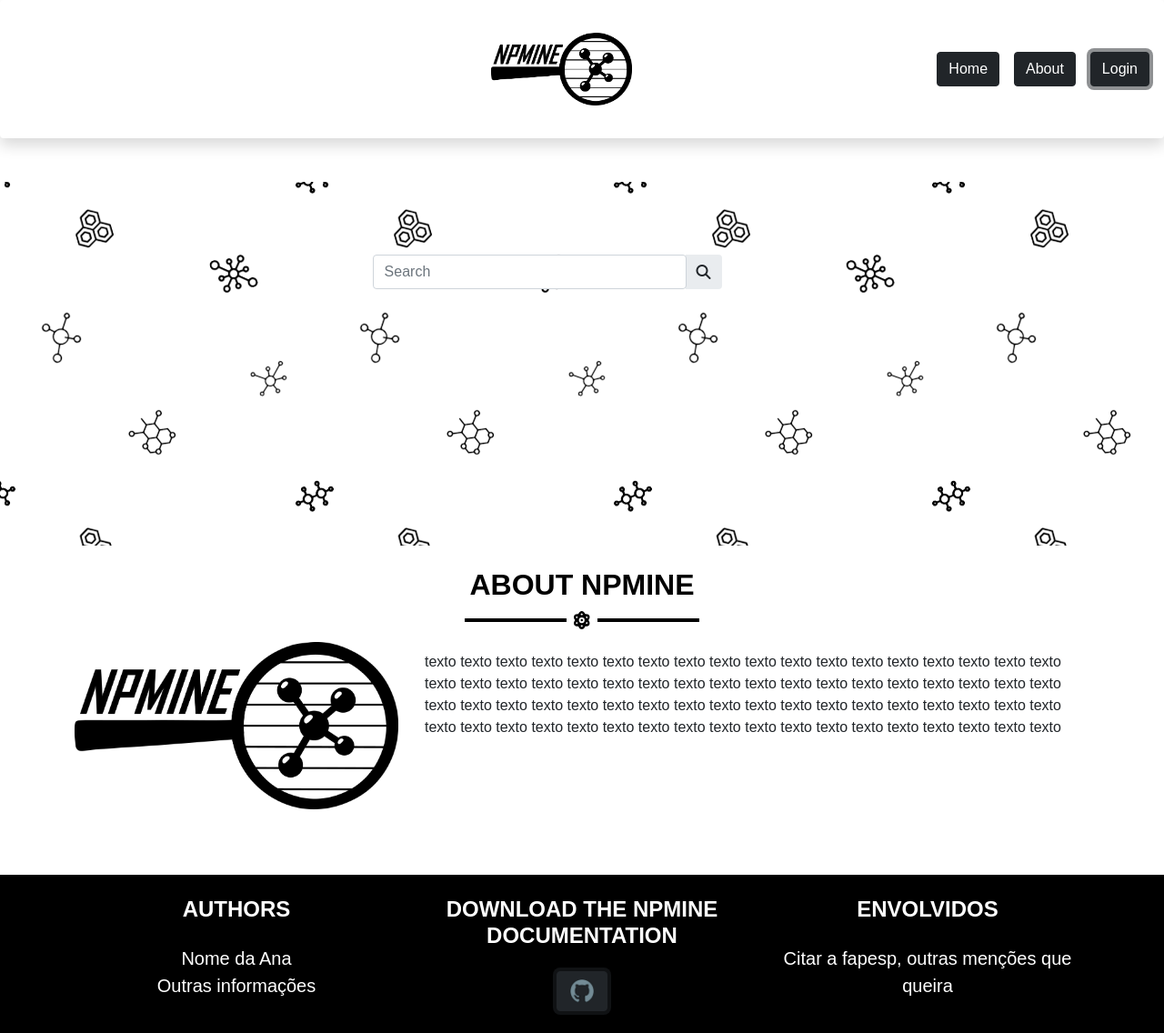
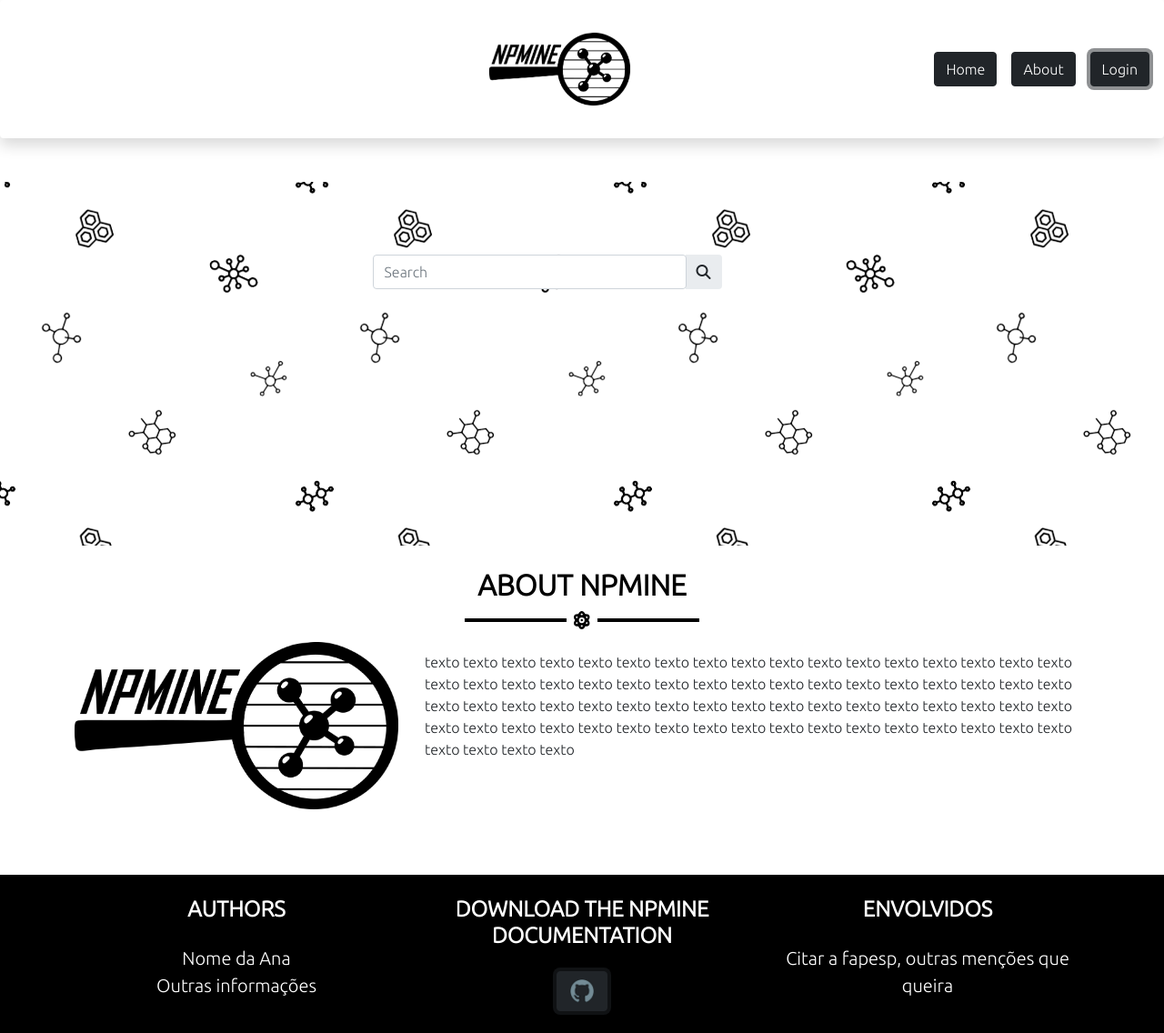
Before and after one commit to KiqMartins/npmine_web_app, a Flask app: page / in a window 1280 px wide. Shown: the whole page at 91% size. Run offline with Flask 2, Linux system fonts and the light colour scheme; some libraries are stand-ins or nearby versions.

Commit message:
Commit 03/05

```diff
--- a/websiteNPMINE/templates/layout.html
+++ b/websiteNPMINE/templates/layout.html
@@ -5,17 +5,17 @@
         <title>{% block title %}NPMINE{% endblock %}</title>
         <!-- Favicon -->
         <link rel="icon" type="image/png" href="static/assets/img/favicon.png" sizes="192x192">
-
         <!-- Icons -->
         <script src="https://kit.fontawesome.com/7af91631db.js" crossorigin="anonymous"></script>
         <script src="https://use.fontawesome.com/releases/v5.15.4/js/all.js" crossorigin="anonymous"></script>
-
         <!-- Adding Bootstrap CSS -->
         <link href="https://cdn.jsdelivr.net/npm/bootstrap@5.1.3/dist/css/bootstrap.min.css" rel="stylesheet" integrity="sha384-1BmE4kWBq78iYhFldvKuhfTAU6auU8tT94WrHftjDbrCEXSU1oBoqyl2QvZ6jIW3" crossorigin="anonymous">
-
-
         <!-- Adding custom CSS -->
         <link href="static/css/style.css" rel="stylesheet" />
+        <!-- Google fonts -->
+        <link rel="preconnect" href="https://fonts.googleapis.com">
+        <link rel="preconnect" href="https://fonts.gstatic.com" crossorigin>
+        <link href="https://fonts.googleapis.com/css2?family=Ubuntu:wght@300&display=swap" rel="stylesheet">
     </head>
     <body>
         <header>
@@ -23,14 +23,15 @@
             <div class = "navegacao">
               <nav class="navbar navbar-expand-lg navbar-light bg-light shadow p-3 mb-5 bg-white rounded">
                   <div class="container-fluid">
-                      <a class="navbar-brand" href="#">
+                    <a class="navbar-brand position-sticky" href="/">
                       <img src="static/assets/img/logo.png" alt="NPMINE Logo" height="80">
                     </a>
-                      <button class="navbar-toggler" type="button" data-bs-toggle="collapse" data-bs-target="#navbarNavAltMarkup" aria-controls="navbarNavAltMarkup" aria-expanded="false" aria-label="Toggle navigation">
+                    <!-- Não entendi qual a função desse button: -->
+                    <!--<button class="navbar-toggler" type="button" data-bs-toggle="collapse" data-bs-target="#navbarNavAltMarkup" aria-controls="navbarNavAltMarkup" aria-expanded="false" aria-label="Toggle navigation">
                       <span class="navbar-toggler-icon"></span>
-                      </button>
+                    </button>-->
 
-                      <div class="collapse navbar-collapse" id="navbarNavAltMarkup">
+                    <div class="collapse navbar-collapse">
                       <div class="navbar-nav">
                           <a class="nav-link" id="home" href="/">
                           <button type="button" class="btn btn-dark">Home</button>
@@ -44,20 +45,15 @@
                           <a class="nav-link" id="login" href="/logout">
                             <button type="button" class="btn btn-outline-dark">Logout</button>
                           </a>
-                            <!--
-                            <div class="input-group-append">
-                              <button type="button" class="btn btn-outline-dark dropdown-toggle" data-toggle="dropdown" aria-haspopup="true" aria-expanded="false">{{ current_user.first_name }}</button>
-                              <div class="dropdown-menu">
-                                <a class="dropdown-item" href="/logout">Logout</a>
-                              </div>
-                            </div>
-                            <div class="btn-group btn-group-toggle" data-toggle="buttons">
+                          <p style="text-align:center">{{ current_user.first_name }}</p>
+
+                          <!--<div class="btn-group btn-group-toggle" data-toggle="buttons">
                             <label class="btn btn-dark">
-                                <a class="" href="/logout">Logout</a>
+                              <a class="btn btn-dark" href="/logout">Logout</a>
                             </label>
                             <label class="active btn btn-dark" style="color: #ffffff">{{ current_user.first_name }}</label>
-                            </div>
-                            -->
+                          </div>-->
+
                           {% else %}
                           <a class="nav-link" id="login" href="/login">
                             <button type="button" class="btn btn-outline-dark">Login</button>
@@ -67,6 +63,7 @@
                     </div>
                   </div>
                 </nav>
+            </div>
                   {% with messages = get_flashed_messages(with_categories=true) %} {% if
                     messages %} {% for category, message in messages %} {% if category ==
                     'error' %}
```
Lines whose indentation alone changed are shown as unchanged.
